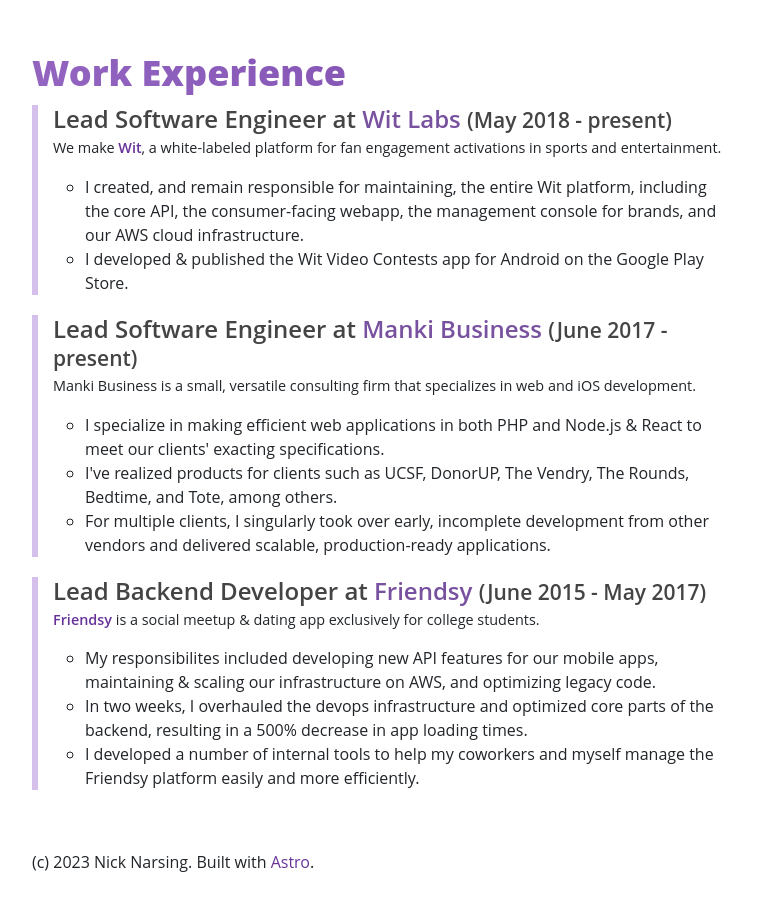
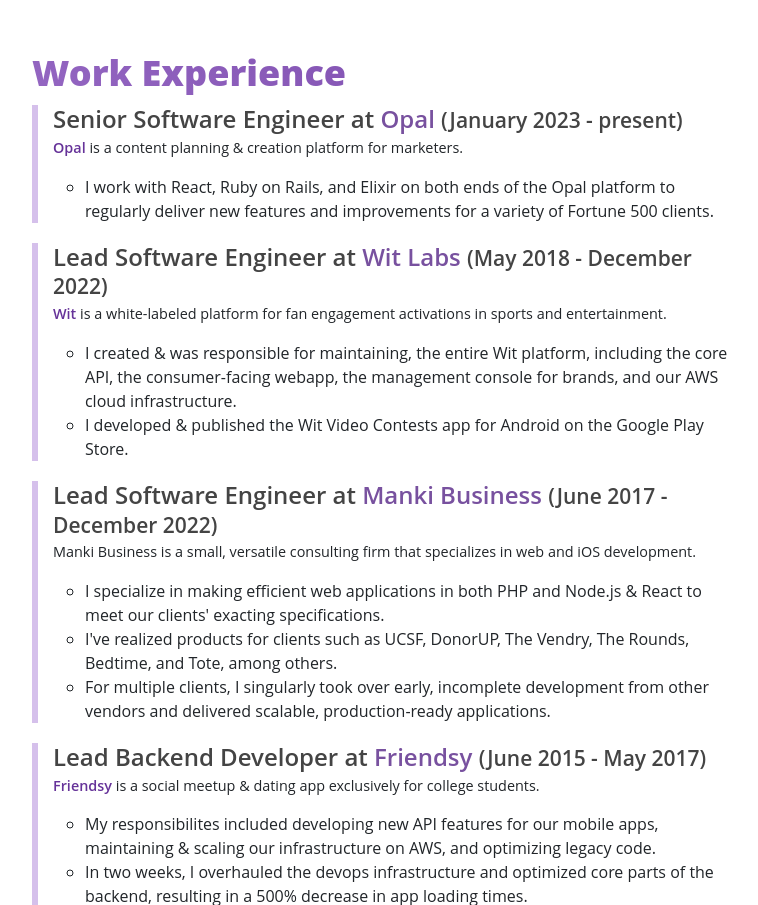
Before and after one commit to soren121/sorenstudios-web, an Astro site: page / in a window 1280 px wide. Shown: the part 1009-1914 px from the top of the page, without its empty margins (88-846 px from the left). Built offline with nearby package versions, Linux system fonts and the light colour scheme; Astro itself is replaced by a stand-in of ours.

Commit message:
Update experience

```diff
--- a/src/components/home/index.astro
+++ b/src/components/home/index.astro
@@ -98,26 +98,43 @@
 
         <section class:list={[styles.subsection, styles.experience]}>
             <h4>
+                Senior Software Engineer at
+                <span class={styles.experienceCompany}>Opal</span>
+                <small>(January 2023 - present)</small>
+            </h4>
+            <p class={styles.sectionDesc}>
+                <a href="https://workwithopal.com/" target="_blank" rel="noreferrer">Opal</a>
+                is a content planning &amp; creation platform for marketers.
+            </p>
+            <ul>
+                <li>
+                    I work with React, Ruby on Rails, and Elixir on both ends of
+                    the Opal platform to regularly deliver new features and
+                    improvements for a variety of Fortune 500 clients.
+                </li>
+            </ul>
+        </section>
+        <section class:list={[styles.subsection, styles.experience]}>
+            <h4>
                 Lead Software Engineer at
                 <span class={styles.experienceCompany}>Wit Labs</span>
-                <small>(May 2018 - present)</small>
+                <small>(May 2018 - December 2022)</small>
             </h4>
             <p class={styles.sectionDesc}>
-                We make
-                <a href="https://witcontests.com/" target="_blank" rel="noreferrer">Wit</a>,
-                a white-labeled platform for fan engagement activations in
+                <a href="https://witcontests.com/" target="_blank" rel="noreferrer">Wit</a>
+                is a white-labeled platform for fan engagement activations in
                 sports and entertainment.
             </p>
 
             <ul>
                 <li>
-                    I created, and remain responsible for maintaining, the
+                    I created &amp; was responsible for maintaining, the
                     entire Wit platform, including the core API, the
                     consumer-facing webapp, the management console for
                     brands, and our AWS cloud infrastructure.
                 </li>
                 <li>
-                    I developed & published the Wit Video Contests app for
+                    I developed &amp; published the Wit Video Contests app for
                     Android on the Google Play Store.
                 </li>
             </ul>
@@ -128,7 +145,7 @@
                 <span class={styles.experienceCompany}>
                     Manki Business
                 </span>
-                <small>(June 2017 - present)</small>
+                <small>(June 2017 - December 2022)</small>
             </h4>
             <p class={styles.sectionDesc}>
                 Manki Business is a small, versatile consulting firm that
```
